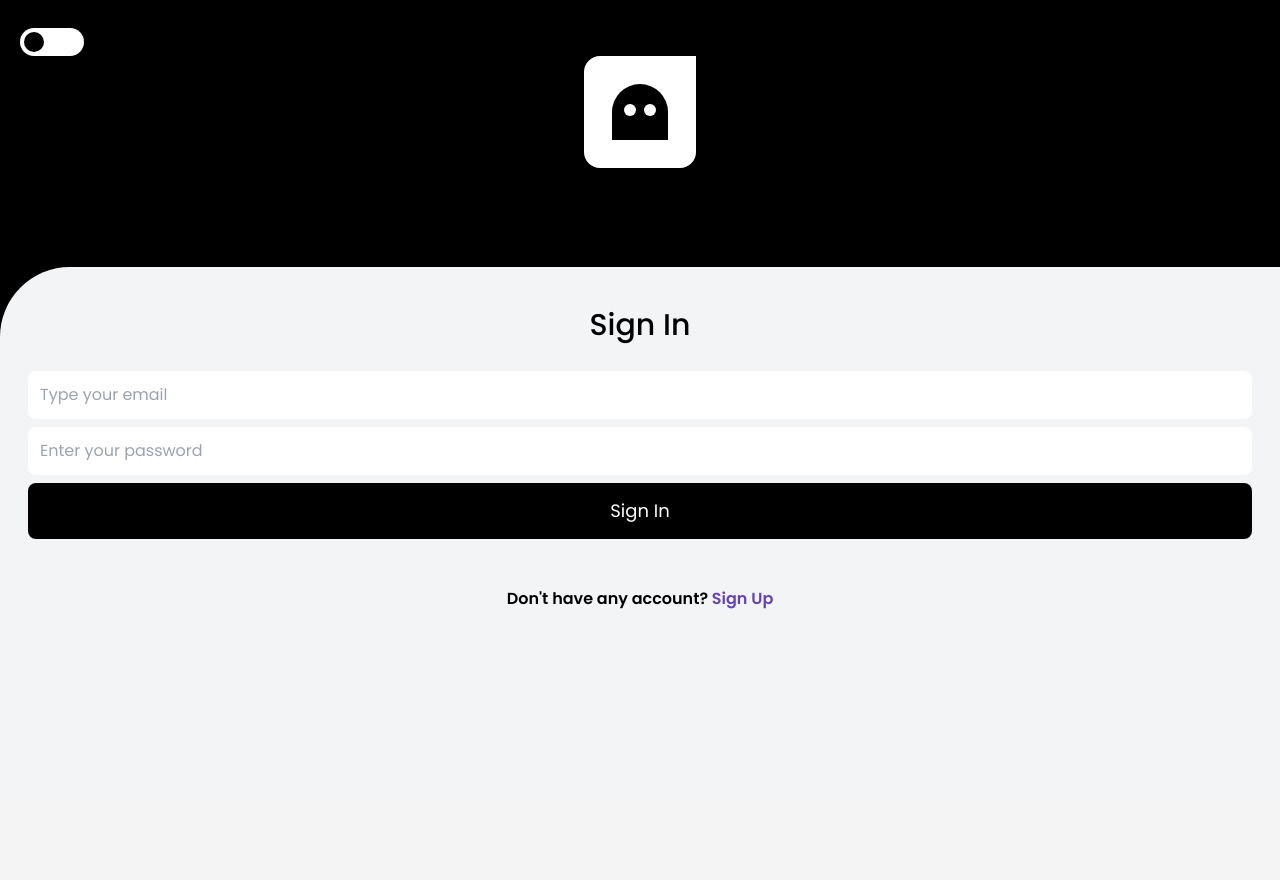
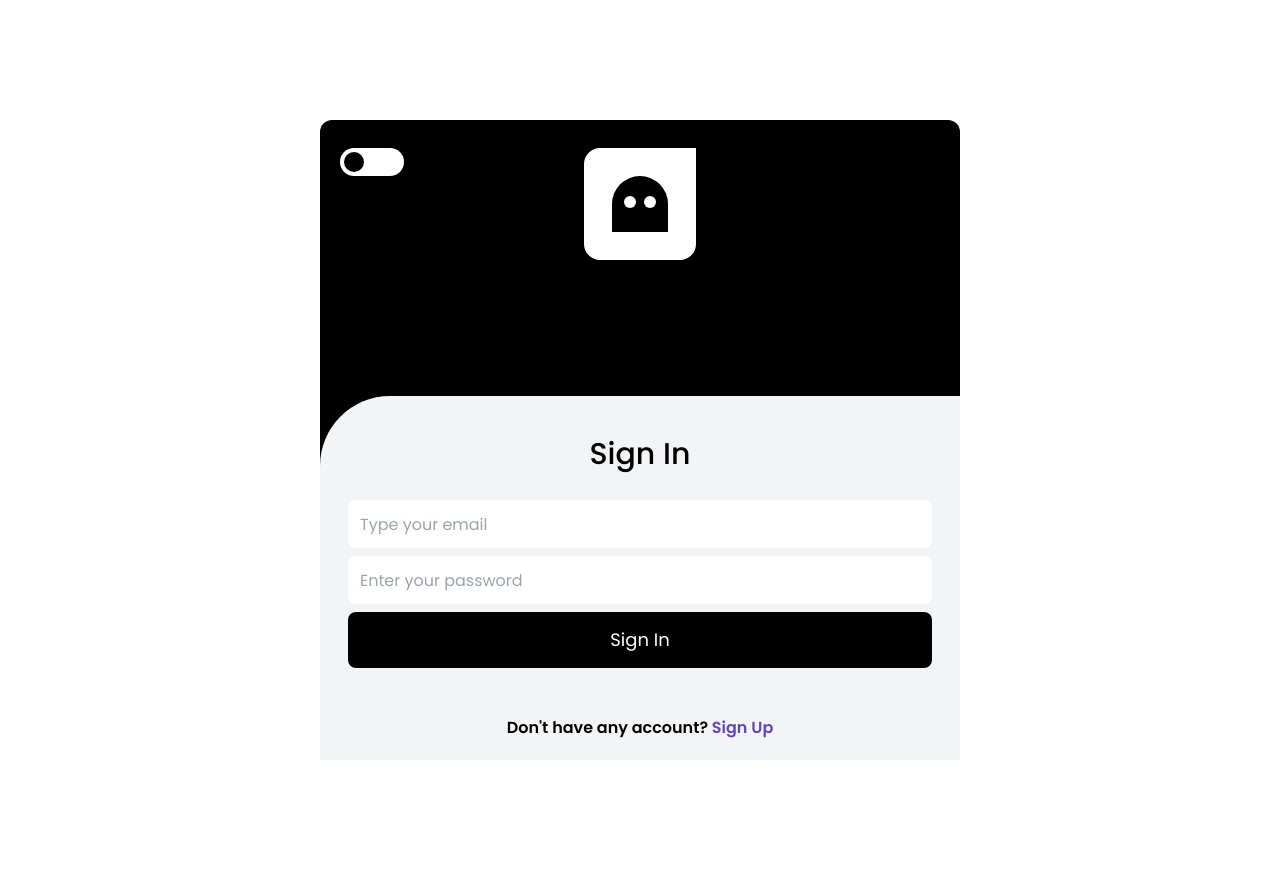
Before and after one commit to devrafael7/form-sign-in-sign-up, a PHP site: page / in a window 1280 px wide. Before the commit the page ends 609 px from the top, so only its background shows below. Run offline with PHP 8.4, Linux system fonts and the light colour scheme; style sheets or scripts are compiled from the project's sources.

Commit message:
project finished

```diff
--- a/index.html
+++ b/index.html
@@ -1,5 +1,5 @@
 <!DOCTYPE html>
-<html lang="en">
+<html lang="en" class="lg:py-10">
 <head>
     <meta charset="UTF-8">
     <meta name="viewport" content="width=device-width, initial-scale=1.0">
@@ -7,8 +7,8 @@
     <link href="https://cdnjs.cloudflare.com/ajax/libs/tailwindcss/2.2.19/tailwind.min.css" rel="stylesheet">
     <link rel="stylesheet" href="style.css">
 </head>
-<body class="w-full h-min-screen">
-    <div class="w-full h-screen bg-black flex justify-center pt-14 backCard relative">
+<body class="w-full h-screen lg:px-80 lg:py-20 flex justify-center items-center lg:h-screen lg:overflow-hidden">
+    <div class="w-full h-full bg-black flex justify-center pt-14 backCard relative lg:rounded-xl lg:h-full lg:justify-center lg:pt-7">
         <div class="darkModeBtn cursor-pointer w-16 h-7 bg-white absolute top-7 left-5 rounded-full px-1 py-1">
             <div class="w-5 h-full bg-black rounded-full">
 
@@ -21,7 +21,7 @@
             </div>
         </div>
 
-        <form action=""id="card-login" class="mainCard py-5 px-7 h-4/6 bg-gray-100 w-full absolute bottom-0 flex flex-col items-center pt-10 gap-2">
+        <form action=""id="card-login" class="mainCard py-5 px-7 h-4/6 bg-gray-100 w-full absolute bottom-0 flex flex-col items-center pt-10 gap-2 lg:h-auto">
             <div class="flex flex-col items-center w-full h-auto mb-10">
                 <h1 class="text-3xl font-medium mb-7">Sign In</h1>
                 <input name="existing_name" class="w-full rounded-lg bg-white h-12 px-3 mb-2 outline-none" type="email" placeholder="Type your email" required>
@@ -33,6 +33,7 @@
             </a>
         </div>
     </form>
+
 
     <style>
         @import url('https://fonts.googleapis.com/css2?family=Poppins:ital,wght@0,100;0,200;0,300;0,400;0,500;0,600;0,700;0,800;0,900;1,100;1,200;1,300;1,400;1,500;1,600;1,700;1,800;1,900&display=swap');
--- a/login.php
+++ b/login.php
@@ -14,12 +14,6 @@
         $user_db = "INSERT INTO user_info(`first_name`, `last_name`, `email`, `password`)
         VALUES('$first_name', '$last_name', '$email', '$password')";
 
-        if ($my_conection->query($user_db)=== TRUE) {
-            echo("new account created succesfully");
-        } else {
-            echo("error :" . $user_db . $my_conection->error);
-        }
-
         $my_conection->close();
     }
 
--- a/sign-up.html
+++ b/sign-up.html
@@ -1,5 +1,5 @@
 <!DOCTYPE html>
-<html lang="en">
+<html lang="en" class="lg:py-5">
 <head>
     <meta charset="UTF-8">
     <meta name="viewport" content="width=device-width, initial-scale=1.0">
@@ -7,8 +7,8 @@
     <link href="https://cdnjs.cloudflare.com/ajax/libs/tailwindcss/2.2.19/tailwind.min.css" rel="stylesheet">
     <link rel="stylesheet" href="style.css">
 </head>
-<body id="sign-up-body" class="w-full h-min-screen">
-    <div class="w-full h-screen bg-black flex justify-center relative backCard">
+<body id="sign-up-body" class="w-full h-min-screen lg:px-80 lg:h-screen lg:flex lg:justify-center lg:items-center lg:overflow-hidden">
+    <div class="w-full h-screen bg-black flex justify-center relative backCard lg:rounded-xl">
         <img class="whiteBackArrow backArrow absolute top-10 left-5 transform rotate-180 w-8 h-8" src="icons/icons8-seta-longa-à-direita-24.png" alt="">
         <img class="blackBackArrow backArrow absolute top-10 left-5 transform rotate-180 w-8 h-8 hidden" src="icons/icons8-seta-longa-à-direita-30.png" alt="">
         <h1  class="signUpTitle absolute top-10 text-3xl text-white font-light">Sign Up</h1>
```
Also changed, not shown: imgs/cherry-877.png (added), style.scss (line endings or trailing spaces).
